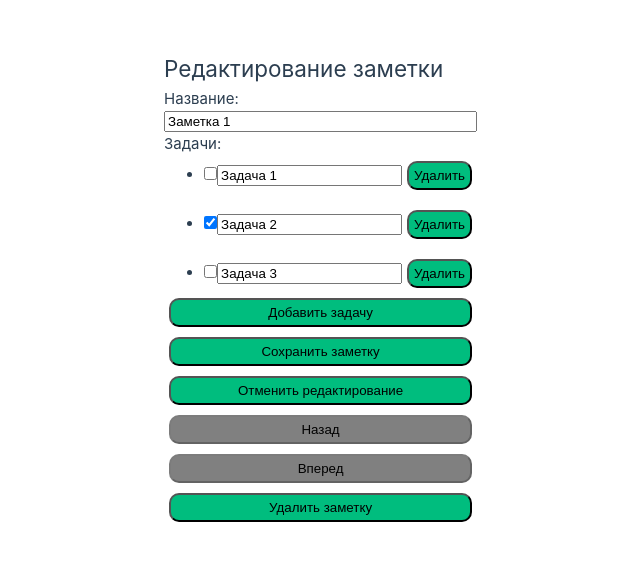
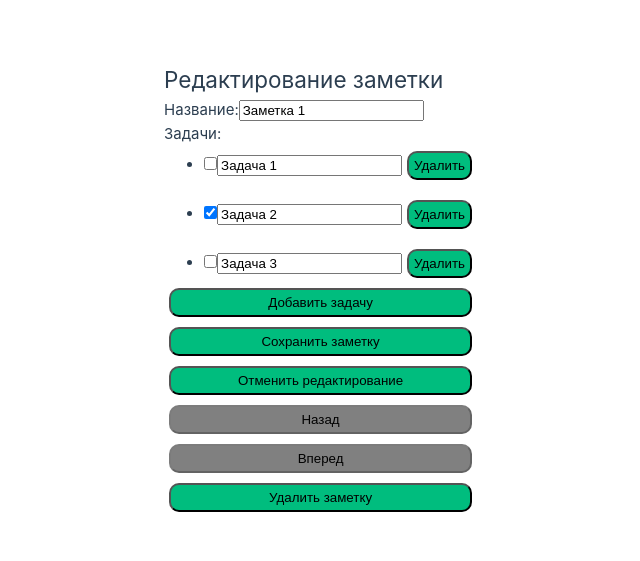
Before and after one commit to Mikhail-Martynenko/notes-vue, a Vue app: page /edit/1 in a window 1280 px wide. Shown: the part 111-672 px from the top of the page, without its empty margins (163-803 px from the left). Built offline with nearby package versions, Linux system fonts and the light colour scheme; the HTML template or start-up script is replaced by a standard one.

Commit message:
108031 feat: decompose - added component InputNote and TodoItem

```diff
--- a/src/components/CreateNote.vue
+++ b/src/components/CreateNote.vue
@@ -2,15 +2,10 @@
     <div class="createNote">
         <h2>Создание заметки</h2>
         <form @submit.prevent="saveNote">
-            <label for="title">Название:</label>
-            <input type="text" id="title" v-model="note.title" required />
+            <InputNote v-model="note.title" />
             <label for="todo">Задачи:</label>
             <ul>
-                <li v-for="(todo, index) in note.todos" :key="todo.id">
-                    <input type="checkbox" v-model="todo.completed" />
-                    <input type="text" v-model="todo.text" required />
-                    <button type="button" @click="removeTodo(index)">Удалить</button>
-                </li>
+                <TodoItem v-for="(todo, index) in note.todos" :key="todo.id" :todo="todo" @remove="removeTodo(index)" />
             </ul>
             <button type="button" @click="addTodo">Добавить задачу</button>
             <button type="submit">Сохранить заметку</button>
@@ -20,8 +15,11 @@
 
 <script>
 import {mapGetters} from "vuex";
+import InputNote from "@/components/FormNote/InputNote.vue";
+import TodoItem from "@/components/FormNote/TodoItem.vue";
 
 export default {
+    components: {TodoItem, InputNote},
     data() {
         return {
             note: {
--- a/src/components/EditNote.vue
+++ b/src/components/EditNote.vue
@@ -2,15 +2,10 @@
     <div>
         <h2>Редактирование заметки</h2>
         <form @submit.prevent="saveNote">
-            <label for="title">Название:</label>
-            <input type="text" id="title" v-model="note.title" required />
+            <InputNote v-model="note.title" />
             <label for="todo">Задачи:</label>
             <ul>
-                <li v-for="(todo, index) in note.todos" :key="todo.id">
-                    <input type="checkbox" v-model="todo.completed" />
-                    <input type="text" v-model="todo.text" required />
-                    <button type="button" @click="removeTodo(index)">Удалить</button>
-                </li>
+                <TodoItem v-for="(todo, index) in note.todos" :key="todo.id" :todo="todo" @remove="removeTodo(index)" />
             </ul>
             <button type="button" @click="addTodo">Добавить задачу</button>
             <button type="submit">Сохранить заметку</button>
@@ -40,11 +35,13 @@
 import {mapActions, mapGetters} from "vuex";
 import ModalView from "@/components/ModalView.vue";
 import {deepClone} from "@/utils/deepClone";
-import TodoItem from "@/components/TodoItem.vue";
+import InputNote from "@/components/FormNote/InputNote.vue";
+import TodoItem from "@/components/FormNote/TodoItem.vue";
 
 export default {
     components: {
         TodoItem,
+        InputNote,
         ModalView,
     },
     data() {
--- /dev/null
+++ b/src/components/FormNote/InputNote.vue
@@ -0,0 +1,15 @@
+<template>
+    <div>
+        <label for="title">Название:</label>
+        <input type="text" id="title" :value="modelValue" @input="$emit('update:modelValue', $event.target.value)" required />
+    </div>
+</template>
+
+<script setup>
+defineProps({
+    modelValue: {
+        type: String,
+    }
+});
+defineEmits(['update:modelValue']);
+</script>
--- /dev/null
+++ b/src/components/FormNote/TodoItem.vue
@@ -0,0 +1,24 @@
+<template>
+    <li>
+        <input type="checkbox" v-model="todo.completed" />
+        <input type="text" v-model="todo.text" required />
+        <button type="button" @click="remove">Удалить</button>
+    </li>
+</template>
+
+<script setup>
+import {ref, defineProps, defineEmits} from 'vue';
+
+const props = defineProps({
+    todo: Object,
+});
+
+const todo = ref(props.todo);
+
+
+const emit = defineEmits(['remove']);
+
+const remove = () => {
+    emit('remove');
+};
+</script>
--- a/src/components/NoteItem.vue
+++ b/src/components/NoteItem.vue
@@ -2,10 +2,10 @@
     <li :key="note.id">
         <router-link :to="'/edit/' + note.id">{{ note.title }}</router-link>
         <ul>
-            <TodoItem v-for="todo in note.todos" :key="todo.id" :todo="todo">
+            <li v-for="todo in note.todos" :key="todo.id">
                 <input type="checkbox" disabled :checked="todo.completed" />
                 <label>{{ todo.text }}</label>
-            </TodoItem>
+            </li>
         </ul>
         <button @click="showModal = true">Удалить</button>
         <ModalView v-show="showModal">
@@ -18,11 +18,9 @@
 
 <script>
 import ModalView from "@/components/ModalView.vue";
-import TodoItem from "@/components/TodoItem.vue";
 
 export default {
     components: {
-        TodoItem,
         ModalView,
     },
     props: {
--- a/src/components/TodoItem.vue
+++ /dev/null
@@ -1,16 +0,0 @@
-<template>
-    <li>
-       <slot></slot>
-    </li>
-</template>
-
-<script>
-export default {
-    props: {
-        todo: {
-            type: Object,
-            required: true,
-        },
-    },
-};
-</script>
```
Also changed, not shown: src/components/FormNote.vue (added, +13 -0 lines).
